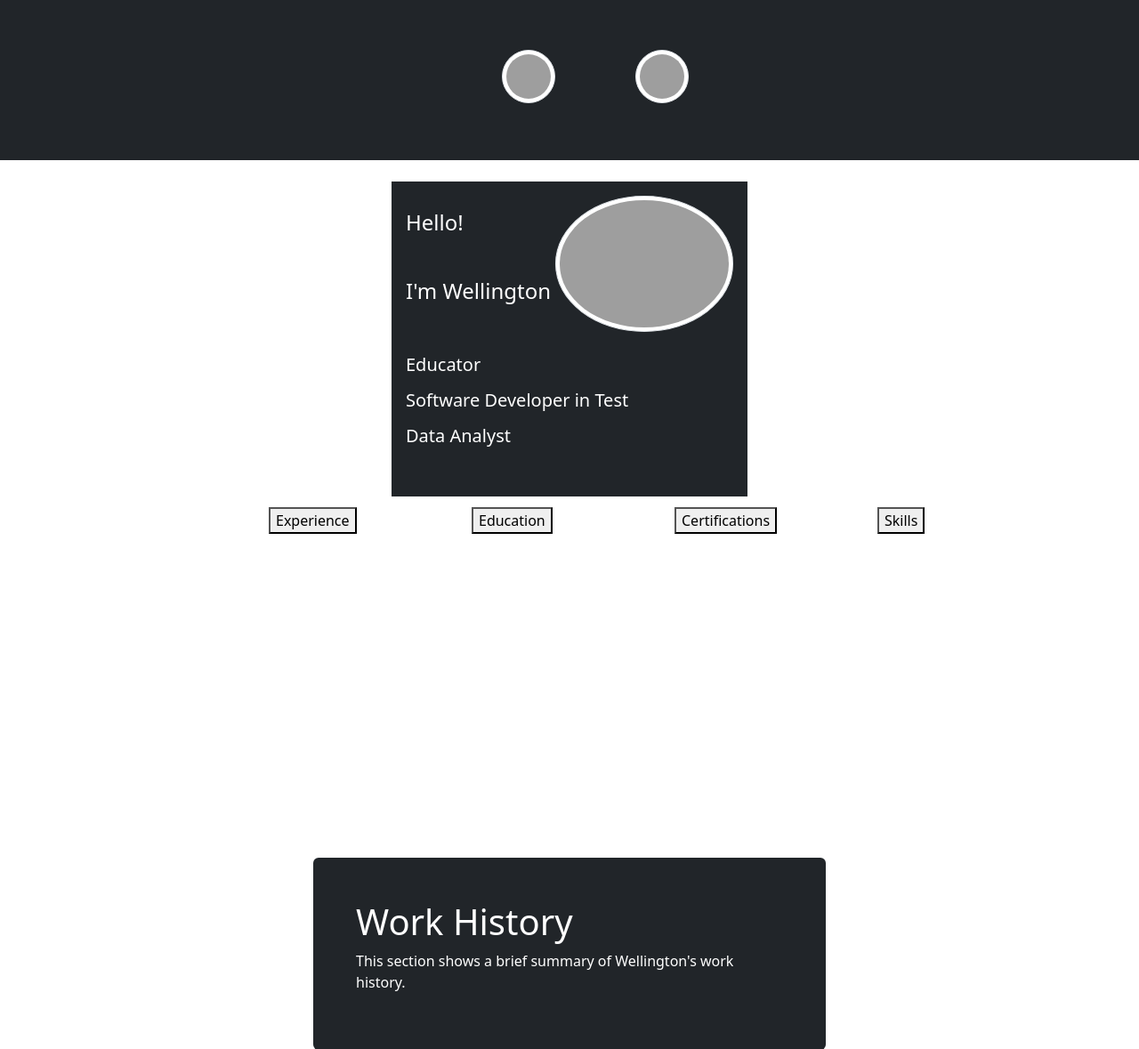
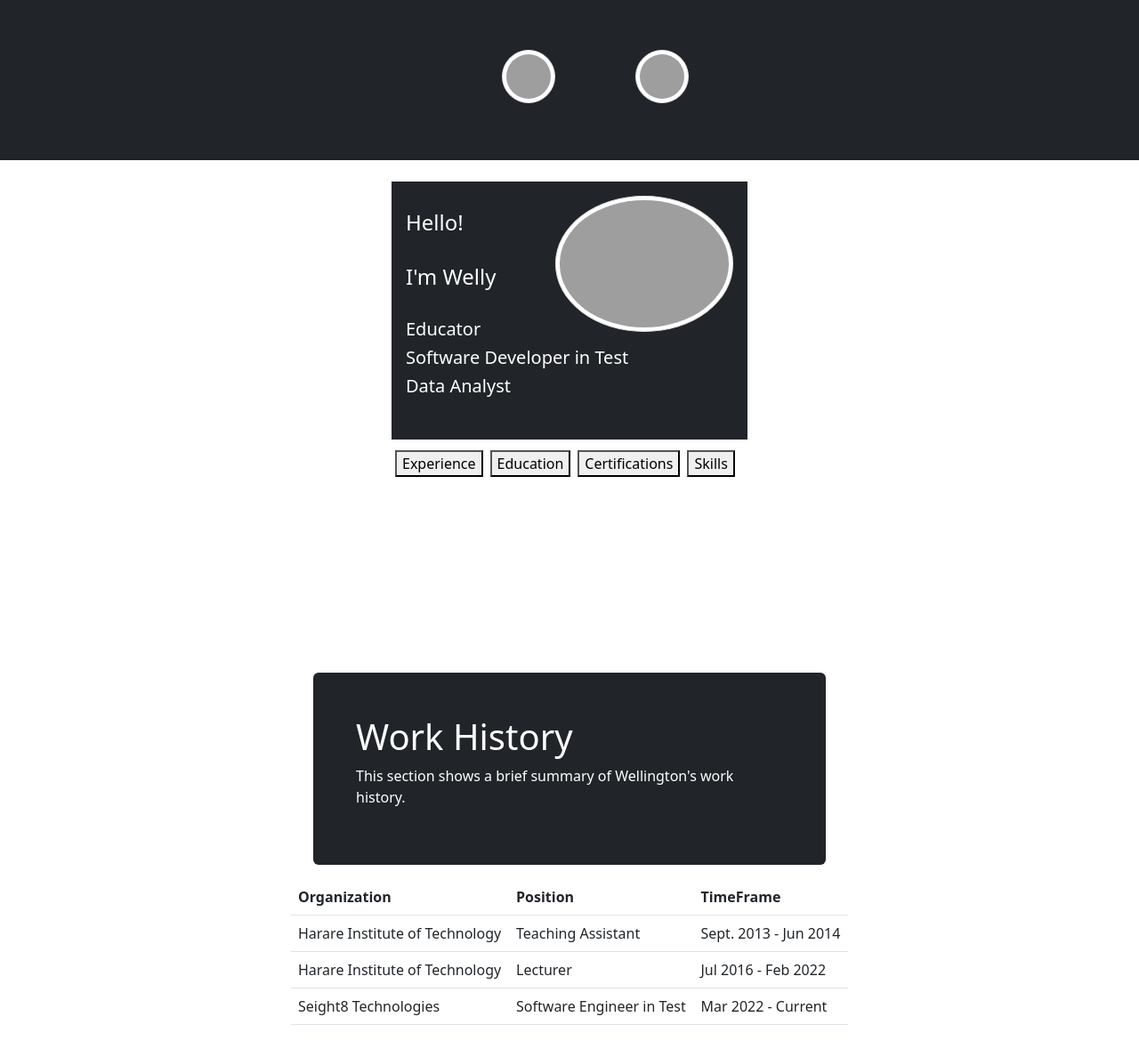
Before and after one commit to wmanjoro/my-portfolio-v3, a Django app: page / in a window 1280 px wide. Shown: the top 1179 px of the page at 89% size. Run offline with Django 4.2, Linux system fonts and the light colour scheme; grey boxes are pictures that could not be loaded.

Commit message:
app, correcting responsiveness

```diff
--- a/port_app/templates/testing.html
+++ b/port_app/templates/testing.html
@@ -38,18 +38,17 @@
             </p>
             <h4>Hello!</h4>
             <br>
-            <p> <h4> I'm Wellington </h4> </p>
+            <h4> I'm Welly </h4>
             <br>
-            <p><h5>Educator</h5></p>
-            <p><h5>Software Developer in Test</h5></p>
-            <p><h5>Data Analyst</h5></p>
+            <h5>Educator</h5>
+            <h5>Software Developer in Test</h5>
+            <h5>Data Analyst</h5>
             <br>
         </div>
   </div>
 
-    <div class="container pt-2"  style="height:190px;">
+    <div class="container-sm pt-2"  style="max-width:400px;">
        <div class="row" >
-           <div class="col p-1 "></div>
            <div class="col p-1 "><button onclick="document.location='#work history'">Experience</button></div>
            <div class="col p-1 "><button onclick="document.location='#education'">Education</button></div>
            <div class="col p-1 "><button onclick="document.location='#certifications'">Certifications</button></div>
```
